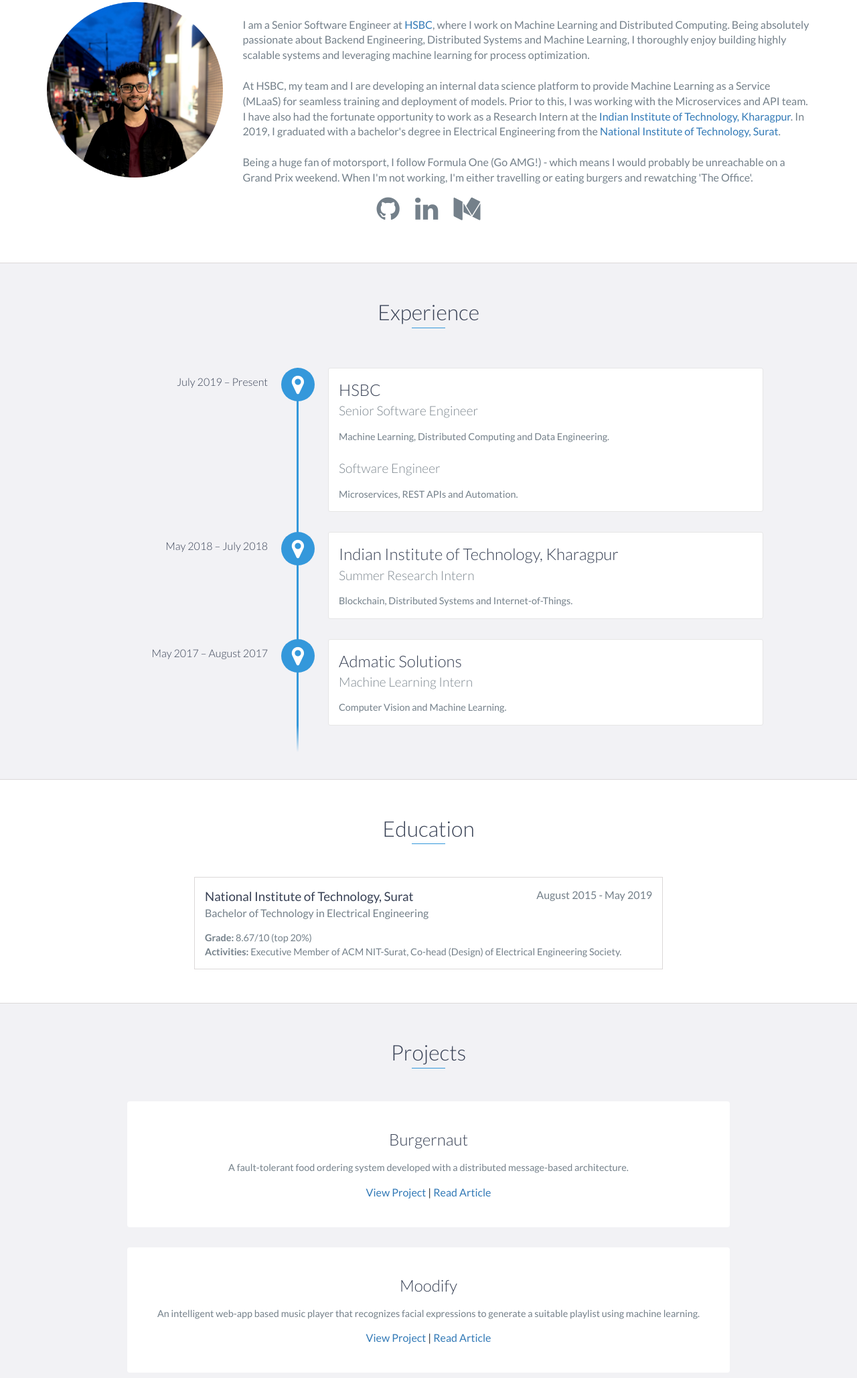
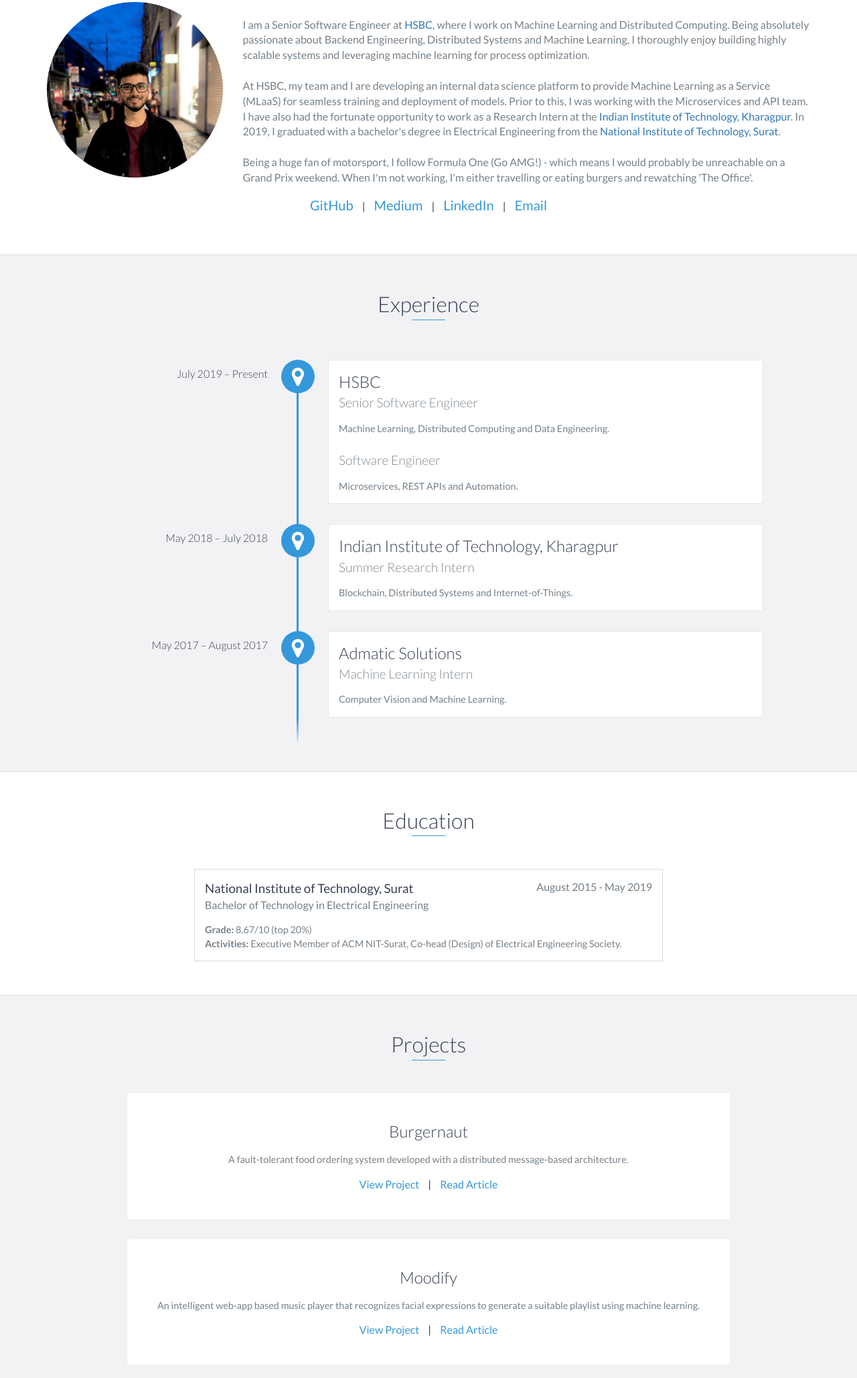
Before and after one commit to dhanushkamath/dhanushkamath.github.io, a website: page index.html in a window 1280 px wide. Shown: the part 923-2980 px from the top of the page at 67% size. Drawn offline with nearby package versions, Linux system fonts and the light colour scheme.

Commit message:
added individual links in about me

```diff
--- a/css/styles.css
+++ b/css/styles.css
@@ -95,6 +95,7 @@
     }
 }
 
+
 @keyframes pulsate {
     0% {
         transform: scale(1, 1)
@@ -102,6 +103,20 @@
 
     50% {
         transform: scale(1.5, 1.5)
+    }
+
+    100% {
+        transform: scale(1, 1)
+    }
+}
+
+@keyframes pulsate-small {
+    0% {
+        transform: scale(1, 1)
+    }
+
+    50% {
+        transform: scale(1.2, 1.2)
     }
 
     100% {
@@ -246,17 +261,21 @@
 .social li {
     display: inline-block;
     font-size: 1.25em;
-    list-style: none
+    list-style: none;
+    color: #3498db;
 }
 
 .social a {
     display: block;
-    color: #74808a;
-    padding: 10px
+    color: #3498db;
+    padding: 10px;
+
 }
 
 .social a:hover {
-    color: #3498db
+    color: #13547a;
+    animation: pulsate-small 1s ease 1;
+    text-decoration: none
 }
 
 .btn-rounded-white {
@@ -600,6 +619,16 @@
     font-size: 0.9em
 }
 
+.project-info a {
+    color: #3498db;
+    padding: 10px;
+}
+
+.project-info a:hover {
+    color: #13547a;
+    text-decoration: none
+}
+
 .no-image .project-info {
     position: relative;
     margin: 5;
@@ -886,7 +915,6 @@
 
     .social {
         text-align: center;
-        animation: pulsate 5s ease;
     }
 }
 
--- a/index.html
+++ b/index.html
@@ -86,17 +86,23 @@
                 </div>
             </div>
             <div class="row">
-                <div class="col-sm-4 col-sm-offset-4 social">
+                <div class="col-sm-6 col-sm-offset-3 social">
                 <center>
                     <ul>
                         <li>
-                            <a href="https://github.com/dhanushkamath" target="_blank"><i class="fa fa-github fa-2x" aria-hidden="true"></i></a>
+                            <a href="https://github.com/dhanushkamath" target="_blank">GitHub</a>
                         </li>
+                         |
                         <li>
-                            <a href="https://www.linkedin.com/in/dhanushkamath/" target="_blank"><i class="fa fa-linkedin fa-2x" aria-hidden="true"></i></a>
+                            <a href="https://dhanushnkamath.medium.com/" target="_blank">Medium</i></a>
                         </li>
+                         |
                         <li>
-                            <a href="https://dhanushnkamath.medium.com/" target="_blank"><i class="fa fa-medium fa-2x" aria-hidden="true"></i></a>
+                            <a href="https://www.linkedin.com/in/dhanushkamath/" target="_blank">LinkedIn</i></a>
+                        </li>
+                         |
+                        <li>
+                            <a href="mailto: dhanushnkamath@gmail.com" target="_blank">Email</i></a>
                         </li>
                     </ul>
                 </center>
@@ -209,13 +215,13 @@
                 <div class="col-sm-7 social">
                     <ul>
                         <li>
-                            <a href="https://github.com/dhanushkamath" target="_blank"><i class="fa fa-github" aria-hidden="true"></i></a>
+                            <a href="https://github.com/dhanushkamath" target="_blank"><i class="fa fa-github fa-2x" aria-hidden="true"></i></a>
                         </li>
                         <li>
-                            <a href="https://www.linkedin.com/in/dhanushkamath/" target="_blank"><i class="fa fa-linkedin" aria-hidden="true"></i></a>
+                            <a href="https://dhanushnkamath.medium.com/" target="_blank"><i class="fa fa-medium fa-2x" aria-hidden="true"></i></a>
                         </li>
                         <li>
-                            <a href="https://dhanushnkamath.medium.com/" target="_blank"><i class="fa fa-medium" aria-hidden="true"></i></a>
+                            <a href="https://www.linkedin.com/in/dhanushkamath/" target="_blank"><i class="fa fa-linkedin fa-2x" aria-hidden="true"></i></a>
                         </li>
                     </ul>
                 </div>
```
